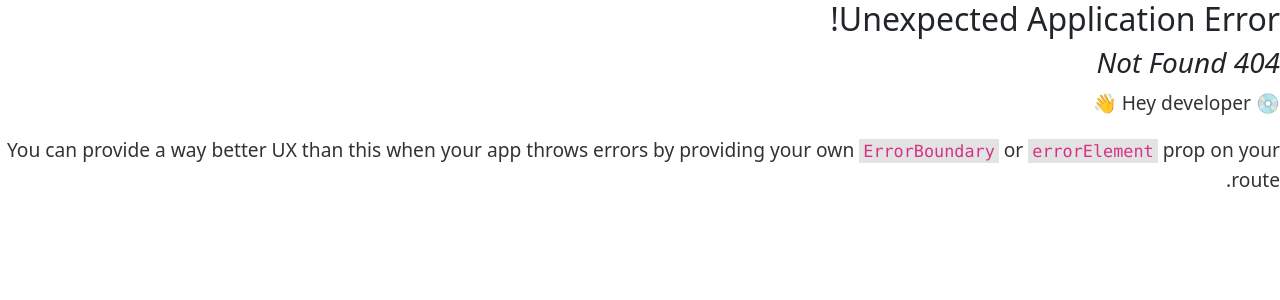
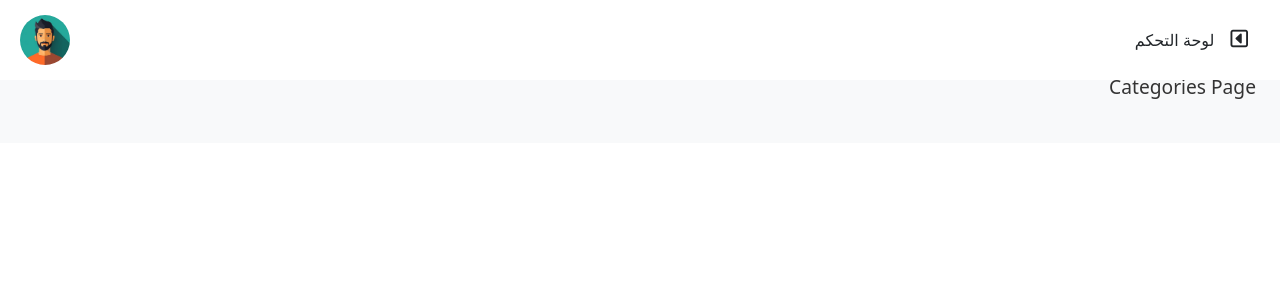
Before and after one commit to manoo25/Marketly, a React (Vite) app: page /Dashboard/Categories in a window 1280 px wide. Before the commit this address had no page. Shown: the top 300 px of the page. Built offline with nearby package versions, Linux system fonts and the light colour scheme.

Commit message:
add CatPage Charts Page

```diff
--- a/src/App.jsx
+++ b/src/App.jsx
@@ -1,10 +1,11 @@
 
 import { createBrowserRouter, RouterProvider } from "react-router-dom";
-import Sidebar from "./Components/LayoutComponents/Sidebar";
 import Layout from "./Pages/Layout";
 import Products from "./Pages/ProductsPage";
 import Users from "./Pages/UsersPage";
 import Orders from "./Pages/Orders";
+import Charts from "./Pages/Charts";
+import Categories from "./Pages/CategoriesPage";
 
 
 
@@ -13,7 +14,9 @@ function App() {
 let routes= createBrowserRouter([
   {path:'/',element:<Layout></Layout>},
   {path:'Dashboard',element:<Layout></Layout>,children:[
+     {path:'Charts',element:<Charts></Charts>},
      {path:'Products',element:<Products></Products>},
+     {path:'Categories',element:<Categories></Categories>},
      {path:'Users',element:<Users></Users>},
      {path:'Orders',element:<Orders></Orders>},
   ]},
--- a/src/Components/LayoutComponents/sidebarLink.jsx
+++ b/src/Components/LayoutComponents/sidebarLink.jsx
@@ -5,7 +5,7 @@ function SidebarLink() {
   const [activeIndex, setActiveIndex] = useState(0);
 
   const sidebarLinks = [
-    { text: 'لوحة التحكم', icon: 'fa-solid fa-gauge', path: '/Dashboard/home' },
+    { text: 'لوحة التحكم', icon: 'fa-solid fa-gauge', path: '/Dashboard/Charts' },
     { text: 'المستخدمين', icon: 'fa-solid fa-users', path: '/Dashboard/Users' },
     { text: 'المنتجات', icon: 'fa-solid fa-box-open', path: '/Dashboard/Products' },
     { text: 'الأصناف', icon: 'fa-solid fa-layer-group', path: '/Dashboard/Categories' },
--- a/src/Pages/CategoriesPage.jsx
+++ b/src/Pages/CategoriesPage.jsx
@@ -0,0 +1,9 @@
+function Categories() {
+    return (
+        <>
+        <p>Categories Page</p>
+        </>
+     );
+}
+
+export default Categories;
--- /dev/null
+++ b/src/Pages/Charts.jsx
@@ -0,0 +1,7 @@
+function Charts() {
+    return ( <>
+    <p>Charts Page</p>
+    </> );
+}
+
+export default Charts;
```
